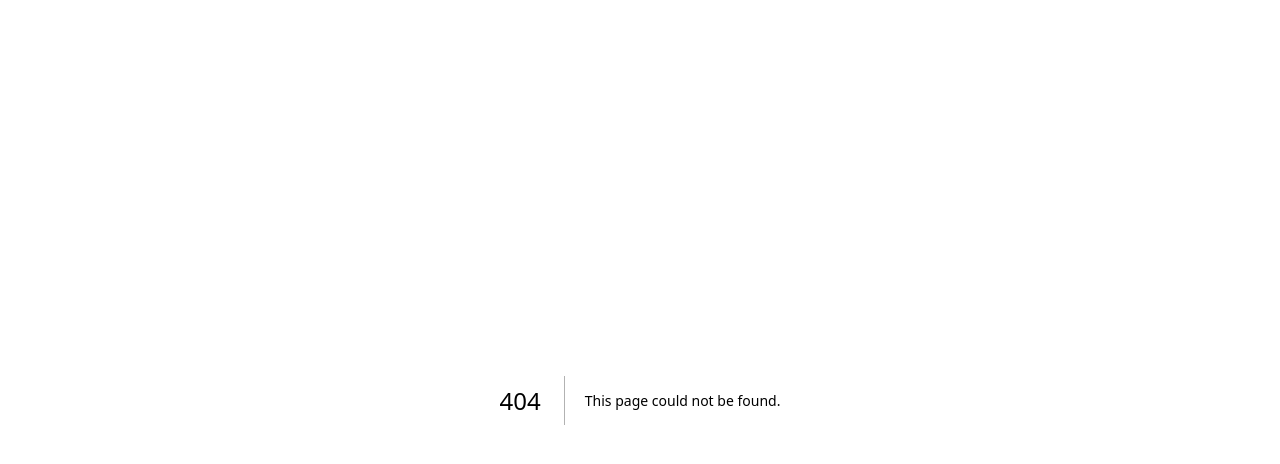
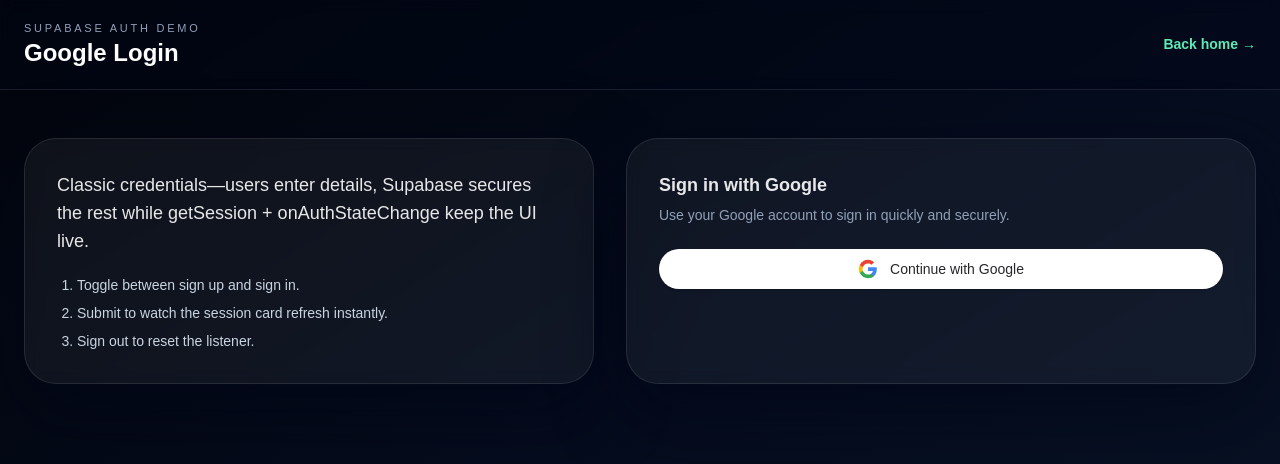
Before and after one commit to Tarun7827/auth-supabase, a Next.js app: page /google-login in a window 1280 px wide. Before the commit this address had no page. Shown: the top 464 px of the page. Built offline with nearby package versions, Linux system fonts and the light colour scheme; no server answers.

Commit message:
Implemented Google Auth

```diff
--- a/app/Components/UserSession.tsx
+++ b/app/Components/UserSession.tsx
@@ -17,7 +17,7 @@
     : "—";
 
   return (
-    <section className={`rounded-[32px] ${user ? `h-full` : `h-max`} border border-white/10 bg-white/5 p-8 shadow-[0_25px_70px_rgba(2,6,23,0.65)] backdrop-blur`}>
+    <section>
       <p className="text-lg font-medium text-white/90">Session details</p>
       {!user && (
         <p className="mt-5 text-sm text-slate-400">
--- /dev/null
+++ b/app/google-login/GoogleLoginClient.tsx
@@ -0,0 +1,45 @@
+"use client";
+
+import { getSupabaseBrowserClient } from "@/lib/supabse/browser-client";
+import { User } from "@supabase/supabase-js";
+import { useEffect, useState } from "react";
+import UserSession from "../Components/UserSession";
+import GoogleLoginPanel from "./GoogleLoginPanel";
+
+type EmailPasswordProps = {
+  user: User | null;
+};
+
+export default function GoogleLoginClient({ user }: EmailPasswordProps) {
+  const supabase = getSupabaseBrowserClient();
+  const [currentUser, setCurrentUser] = useState<User | null>(user);
+
+  useEffect( () => {
+    const { data: listener} = supabase.auth.onAuthStateChange(
+      (_event, session) => {
+        setCurrentUser(session?.user ?? null);
+      }
+    );
+
+    return () => { listener?.subscription.unsubscribe(); }
+  }, [supabase])
+
+  async function handleGoogleLogin() {
+    await supabase.auth.signInWithOAuth({
+      provider: "google",
+      options: {
+        redirectTo: `${window.location.origin}/google-login`,
+        skipBrowserRedirect: false,
+      },
+    });
+  }
+
+  return (
+    <div className="flex max-w-full h-full justify-center">
+      <div className="rounded-[32px] w-full border border-white/10 bg-white/5 p-8 shadow-[0_25px_70px_rgba(2,6,23,0.65)] backdrop-blur">
+        {!currentUser && <GoogleLoginPanel onSubmit={handleGoogleLogin}/>}
+        {currentUser && <UserSession user={currentUser} />}
+      </div>
+    </div>
+  );
+}
--- /dev/null
+++ b/app/google-login/GoogleLoginPanel.tsx
@@ -0,0 +1,51 @@
+type GoogleLoginPanelProps = {
+  onSubmit: () => void | Promise<void>;
+};
+
+function GoogleLogo({ className }: { className?: string }) {
+  return (
+    <svg className={className} viewBox="0 0 24 24" xmlns="http://www.w3.org/2000/svg">
+      <path
+        d="M22.56 12.25c0-.78-.07-1.53-.2-2.25H12v4.26h5.92c-.26 1.37-1.04 2.53-2.21 3.31v2.77h3.57c2.08-1.92 3.28-4.74 3.28-8.09z"
+        fill="#4285F4"
+      />
+      <path
+        d="M12 23c2.97 0 5.46-.98 7.28-2.66l-3.57-2.77c-.98.66-2.23 1.06-3.71 1.06-2.86 0-5.29-1.93-6.16-4.53H2.18v2.84C3.99 20.53 7.7 23 12 23z"
+        fill="#34A853"
+      />
+      <path
+        d="M5.84 14.09c-.22-.66-.35-1.36-.35-2.09s.13-1.43.35-2.09V7.07H2.18C1.43 8.55 1 10.22 1 12s.43 3.45 1.18 4.93l2.85-2.22.81-.62z"
+        fill="#FBBC05"
+      />
+      <path
+        d="M12 5.38c1.62 0 3.06.56 4.21 1.64l3.15-3.15C17.45 2.09 14.97 1 12 1 7.7 1 3.99 3.47 2.18 7.07l3.66 2.84c.87-2.6 3.3-4.53 6.16-4.53z"
+        fill="#EA4335"
+      />
+    </svg>
+  );
+}
+
+export default function GoogleLoginPanel({ onSubmit }: GoogleLoginPanelProps) {
+  async function handleGoogleLogin() {
+    await onSubmit();
+  }
+
+  return (
+    <div className="space-y-6">
+      <div>
+        <h2 className="text-lg font-semibold text-white/90">Sign in with Google</h2>
+        <p className="mt-1.5 text-sm text-slate-400">
+          Use your Google account to sign in quickly and securely.
+        </p>
+      </div>
+      <button
+        type="button"
+        onClick={handleGoogleLogin}
+        className="flex w-full items-center justify-center gap-3 rounded-full bg-white px-3 py-2.5 text-sm font-medium text-zinc-800 shadow-sm hover:bg-zinc-50 focus-visible:outline-none focus-visible:ring-2 focus-visible:ring-emerald-400"
+      >
+        <GoogleLogo className="h-5 w-5" />
+        Continue with Google
+      </button>
+    </div>
+  );
+}
--- /dev/null
+++ b/app/google-login/page.tsx
@@ -0,0 +1,26 @@
+import { createSupabseServerClient } from "@/lib/supabse/server-client";
+import GoogleLoginClient from "./GoogleLoginClient";
+import { AuthPageDescription } from "../Components/AuthPageDescription";
+
+export default async function GoogleLoginPage(){
+    const supabase = await createSupabseServerClient()
+    const {
+        data: { user},
+    } = await supabase.auth.getUser();
+
+    return (
+      <div className="min-h-screen flex items-center justify-center">
+        <AuthPageDescription
+            title="Google Login"
+            intro="Classic credentials—users enter details, Supabase secures the rest while getSession + onAuthStateChange keep the UI live."
+            steps={[
+              "Toggle between sign up and sign in.",
+              "Submit to watch the session card refresh instantly.",
+              "Sign out to reset the listener.",
+            ]}
+          >
+            <GoogleLoginClient/>
+        </AuthPageDescription>
+      </div>
+    );
+}
```
